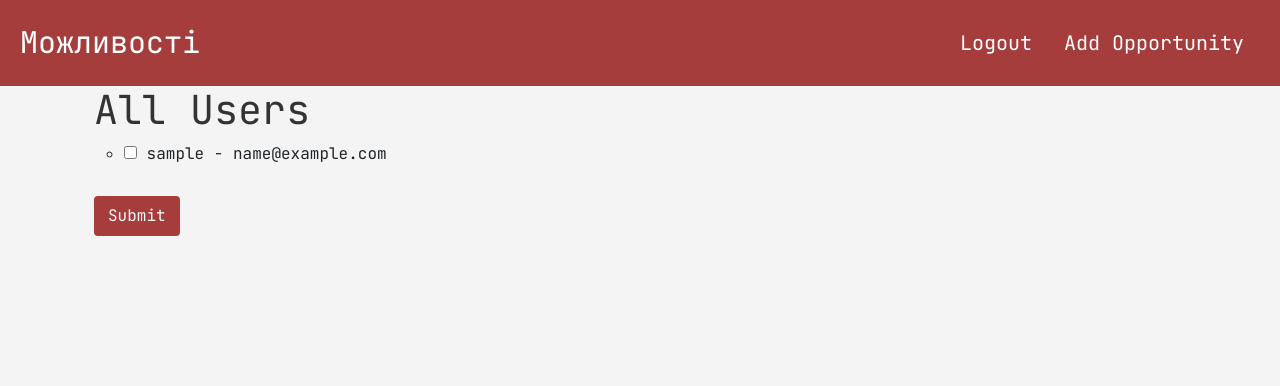
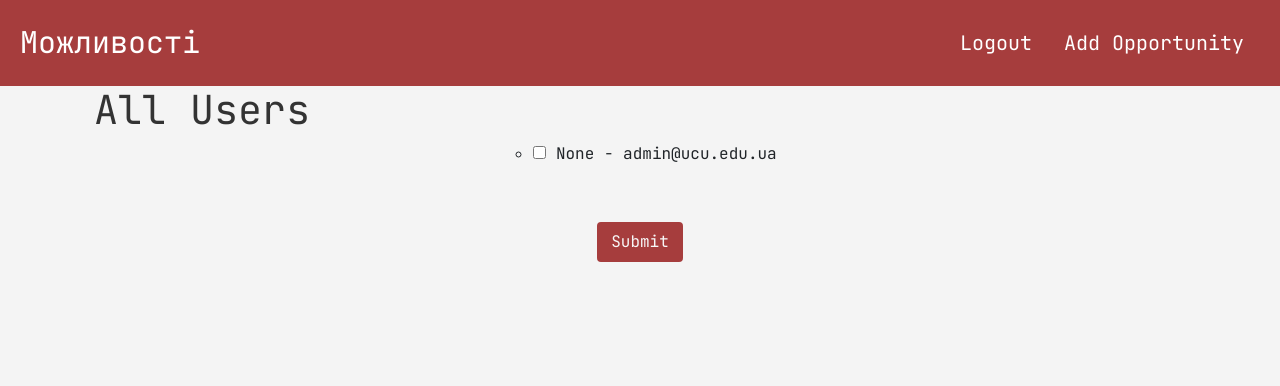
Before and after one commit to garudaenjoyer/good-opportunity-web-mini-project, a Flask app: page /registered_users/1 in a window 1280 px wide. Shown: the top 386 px of the page. Run offline with Flask 3, Linux system fonts and the light colour scheme; tables that the repository leaves empty hold one stand-in row (values such as "Sample post"); some libraries are stand-ins or nearby versions.

Commit message:
added admin role, corrected activity creation validation, messed up front-end login and sign-up

```diff
--- a/website/models.py
+++ b/website/models.py
@@ -17,6 +17,7 @@ class User(db.Model, UserMixin):
     faculty = db.Column(db.String(150))
     total_hours = db.Column(db.Integer)
     done_hours = db.Column(db.Integer)
+    is_admin = db.Column(db.Boolean(), default=False)
 
 
 
--- a/website/static/index.js
+++ b/website/static/index.js
@@ -3,7 +3,7 @@ function deleteActivity(opporId) {
       method: "POST",
       body: JSON.stringify({ opporId: opporId }),
     }).then((_res) => {
-      window.location.href = "/secret_admin";
+      window.location.href = "/admin";
     });
 }
 
--- a/website/static/styles/style.css
+++ b/website/static/styles/style.css
@@ -1,56 +1,64 @@
-.menu{
-    background-color:#A63D3D;
+.menu {
+    background-color: #a63d3d;
     padding: 20px;
-    display:flex;
-    justify-content:space-between;
+    display: flex;
+    justify-content: space-between;
 }
 
-.bar{
+.bar {
     color: #fff;
     text-decoration: none;
-    font-family: 'JetBrains Mono', monospace;
+    font-family: "JetBrains Mono", monospace;
     font-size: 20px;
 }
-.logo{
+.logo {
     /* background-color: green; */
     font-size: 30px;
     color: #fff;
     text-decoration: none;
-    font-family: 'JetBrains Mono', monospace;
+    font-family: "JetBrains Mono", monospace;
 }
-a:hover{
+a:hover {
     color: rgb(224, 224, 224);
 }
 
-
-.nav_button{
-    display:flex;
+form {
+    display: flex;
+    align-items: center;
+    justify-content: center;
+    flex-direction: column;
+}
+#sign-up-form {
+    width: 40%;
+}
+.nav_button {
+    display: flex;
     justify-content: space-between;
-    width:auto;
+    width: auto;
     display: flex;
     align-items: center;
     white-space: nowrap;
 }
-.circle{
+.circle {
     width: 50px;
     height: 50px;
     background-color: rgb(213, 213, 213);
     border-radius: 50px;
 }
-.log-out{
+.log-out {
     color: white;
     text-decoration: none;
     font-size: 20px;
 }
 
-@media (max-width: 520px){
-    .circle{
+@media (max-width: 520px) {
+    .circle {
         display: none;
     }
-    .logo{
+    .logo {
         font-size: 25px;
     }
-    .log-out{
+    .log-out {
         font-size: 15px;
     }
 }
--- a/website/templates/add_opportunity.html
+++ b/website/templates/add_opportunity.html
@@ -97,7 +97,7 @@
     </div>
     <!-- {% if admin %} -->
     <div>
-        <a href="/secret_admin" class="btn btn-primary ">HOME</a>
+        <a href="/admin" class="btn btn-primary ">HOME</a>
     </div>
     <!-- {% endif %} -->
 
--- a/website/templates/base.html
+++ b/website/templates/base.html
@@ -1,22 +1,39 @@
 <!DOCTYPE html>
 <html lang="en">
     <head>
-        <meta charset="UTF-8">
-        <meta name="viewport" content="width=device-width, initial-scale=1.0">
-        <link href="https://cdn.jsdelivr.net/npm/bootstrap@5.3.3/dist/css/bootstrap.min.css" rel="stylesheet" integrity="sha384-QWTKZyjpPEjISv5WaRU9OFeRpok6YctnYmDr5pNlyT2bRjXh0JMhjY6hW+ALEwIH" crossorigin="anonymous">
+        <meta charset="UTF-8" />
+        <meta name="viewport" content="width=device-width, initial-scale=1.0" />
+        <link
+            href="https://cdn.jsdelivr.net/npm/bootstrap@5.3.3/dist/css/bootstrap.min.css"
+            rel="stylesheet"
+            integrity="sha384-QWTKZyjpPEjISv5WaRU9OFeRpok6YctnYmDr5pNlyT2bRjXh0JMhjY6hW+ALEwIH"
+            crossorigin="anonymous"
+        />
         <link
             href="https://cdn.jsdelivr.net/npm/bootstrap@5.1.3/dist/css/bootstrap.min.css"
             rel="stylesheet"
             integrity="sha384-1BmE4kWBq78iYhFldvKuhfTAU6auU8tT94WrHftjDbrCEXSU1oBoqyl2QvZ6jIW3"
             crossorigin="anonymous"
-        >
-        <link rel="stylesheet" href="{{ url_for('static', filename='styles/style.css') }}">
+        />
+        <link
+            rel="stylesheet"
+            href="{{ url_for('static', filename='styles/style.css') }}"
+        />
 
-        <link rel="stylesheet" href="{{ url_for('static', filename='styles/personal.css') }}">
+        <link
+            rel="stylesheet"
+            href="{{ url_for('static', filename='styles/personal.css') }}"
+        />
 
-        <link href='https://fonts.googleapis.com/css?family=JetBrains Mono' rel='stylesheet'>
+        <link
+            href="https://fonts.googleapis.com/css?family=JetBrains Mono"
+            rel="stylesheet"
+        />
 
-        <link rel="stylesheet" href="{{ url_for('static', filename='styles/registration.css') }}">
+        <link
+            rel="stylesheet"
+            href="{{ url_for('static', filename='styles/registration.css') }}"
+        />
 
         <title>{% block title %}Home{% endblock %}</title>
     </head>
@@ -24,65 +41,77 @@
     <body>
         <nav class="menu">
             {% if not admin %}
-            <a class="logo" href="/home">
-              Можливості
-            </a>
+            <a class="logo" href="/home"> Можливості </a>
             {% else %}
-            <a class="logo" href="/secret_admin">
-              Можливості
-            </a>
-            {% endif %}
-            {% if not admin %}
-              {% if user.is_authenticated %}
-              <div class = 'nav_button'>
-                <a class="nav-item nav-link bar logo" href="/personal_cab" class="acount">
-                  <svg xmlns="http://www.w3.org/2000/svg" width="32" height="32" fill="currentColor" class="bi bi-person" viewBox="0 0 16 16">
-                    <path d="M8 8a3 3 0 1 0 0-6 3 3 0 0 0 0 6m2-3a2 2 0 1 1-4 0 2 2 0 0 1 4 0m4 8c0 1-1 1-1 1H3s-1 0-1-1 1-4 6-4 6 3 6 4m-1-.004c-.001-.246-.154-.986-.832-1.664C11.516 10.68 10.289 10 8 10s-3.516.68-4.168 1.332c-.678.678-.83 1.418-.832 1.664z"/>
+            <a class="logo" href="/admin"> Можливості </a>
+            {% endif %} {% if not admin %} {% if user.is_authenticated %}
+            <div class="nav_button">
+                <a
+                    class="nav-item nav-link bar logo"
+                    href="/personal_cab"
+                    class="acount"
+                >
+                    <svg
+                        xmlns="http://www.w3.org/2000/svg"
+                        width="32"
+                        height="32"
+                        fill="currentColor"
+                        class="bi bi-person"
+                        viewBox="0 0 16 16"
+                    >
+                        <path
+                            d="M8 8a3 3 0 1 0 0-6 3 3 0 0 0 0 6m2-3a2 2 0 1 1-4 0 2 2 0 0 1 4 0m4 8c0 1-1 1-1 1H3s-1 0-1-1 1-4 6-4 6 3 6 4m-1-.004c-.001-.246-.154-.986-.832-1.664C11.516 10.68 10.289 10 8 10s-3.516.68-4.168 1.332c-.678.678-.83 1.418-.832 1.664z"
+                        />
                     </svg>
                 </a>
-                <a class="nav-item nav-link bar" id="logout" href="/logout">Logout</a>
+                <a class="nav-item nav-link bar" id="logout" href="/logout"
+                    >Logout</a
+                >
             </div>
             {% else %}
-              <div class = 'nav_button'>
-                <a class="nav-item nav-link bar" id="login" href="/login">Login</a>
-                <a class="nav-item nav-link bar" id="sign-up" href="/sign-up">Sign-up</a>
+            <div class="nav_button">
+                <a class="nav-item nav-link bar" id="login" href="/login"
+                    >Login</a
+                >
+                <a class="nav-item nav-link bar" id="sign-up" href="/sign-up"
+                    >Sign-up</a
+                >
             </div>
-              {% endif %}
-            {%else%}
-            <div class = 'nav_button'>
+            {% endif %} {%else%}
+            <div class="nav_button">
                 <a class="nav-item nav-link bar" href="/logout">Logout</a>
-              <a class="nav-item nav-link bar" href="/secret_admin/add_opportunity">Add Opportunity</a>
+                <a class="nav-item nav-link bar" href="/admin/add_opportunity"
+                    >Add Opportunity</a
+                >
             </div>
             {% endif%}
         </nav>
 
-        {% with messages = get_flashed_messages(with_categories = true) %}
-        {% if messages %}
-            {% for category, message in messages %}
-            {% if category == 'error'%}
-            <div class="alert alert-danger alter-dismissable fade show" role="alert">
+        {% with messages = get_flashed_messages(with_categories = true) %} {% if
+        messages %} {% for category, message in messages %} {% if category ==
+        'error'%}
+        <div
+            class="alert alert-danger alter-dismissable fade show"
+            role="alert"
+        >
             {{ message }}
             <button type="button" class="close" data-dismiss="alert">
                 <span aria-hidden="true">&times;</span>
             </button>
         </div>
         {% else %}
-            <div class="alert alert-success alter-dismissable fade show" role="alert">
+        <div
+            class="alert alert-success alter-dismissable fade show"
+            role="alert"
+        >
             {{ message }}
             <button type="button" class="close" data-dismiss="alert">
                 <span aria-hidden="true">&times;</span>
             </button>
         </div>
-            {% endif %}
-            {% endfor %}
-        {% endif %}
+        {% endif %} {% endfor %} {% endif %} {% endwith %}
 
-
-        {% endwith %}
-
-        <div class="container">
-            {% block content %} {% endblock %}
-        </div>
+        <div class="container">{% block content %} {% endblock %}</div>
         <!-- <footer class="footer">
           <div class="container">
               Можливості
--- a/website/templates/sign-up.html
+++ b/website/templates/sign-up.html
@@ -6,7 +6,7 @@
     <h3 align="center">
         Sign-up
     </h3>
-    <div class="form-group">
+    <div class="form-group" id="sign-up-form">
         <!-- Defines a label for an <input> element-->
         <label for='email'>Email Address</label>
         <input type="text"
@@ -24,6 +24,7 @@
         >
         <label for='program'>Program</label>
         <select id="program" name="program" class="form-control">
+            <option value="" disabled selected hidden>Choose Program</option>
             {% for key in DICT_FACUL.keys() %}
                 <option value="{{ key }}">{{ key }}</option>
             {% endfor %}
```
Also changed, not shown: other parts of website/static/styles/style.css (+19 -24 lines), website/__init__.py (+21 -0 lines), website/admin_view.py (+9 -4 lines), website/auth.py (+6 -1 lines), website/opportunity_maker.py (+53 -17 lines), website/static/noun-filter-2802517.png (deleted). Lines whose indentation alone changed are shown as unchanged.
